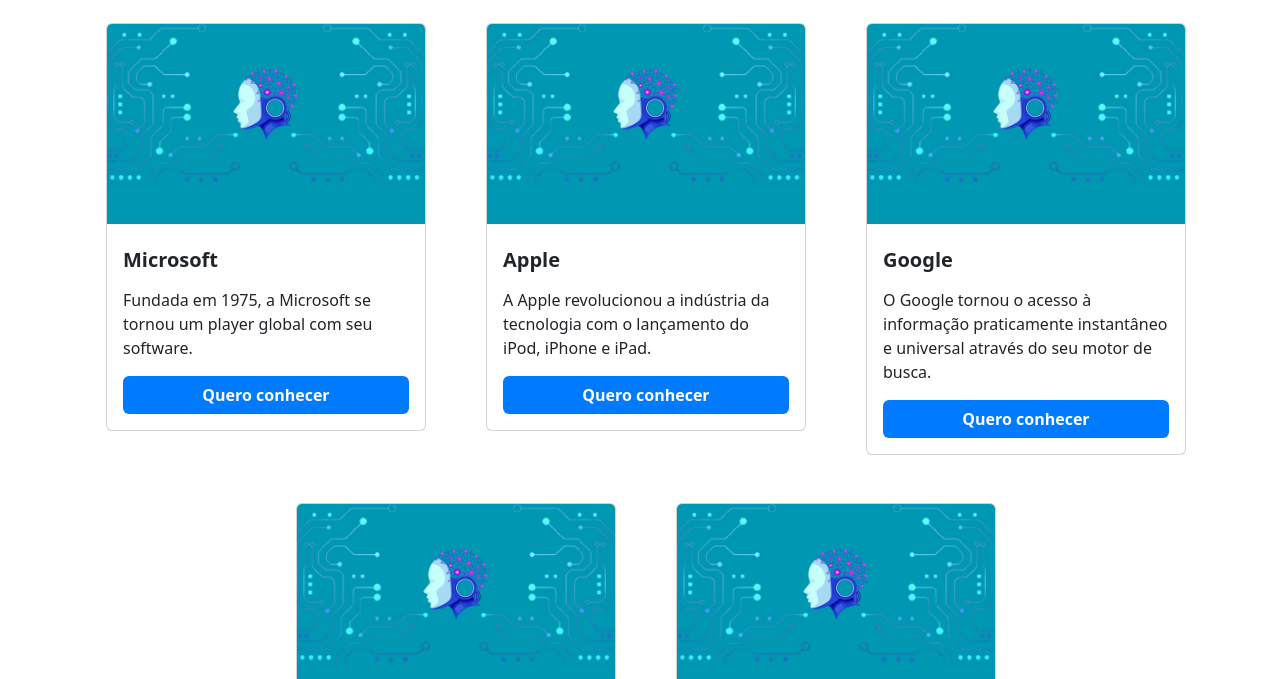
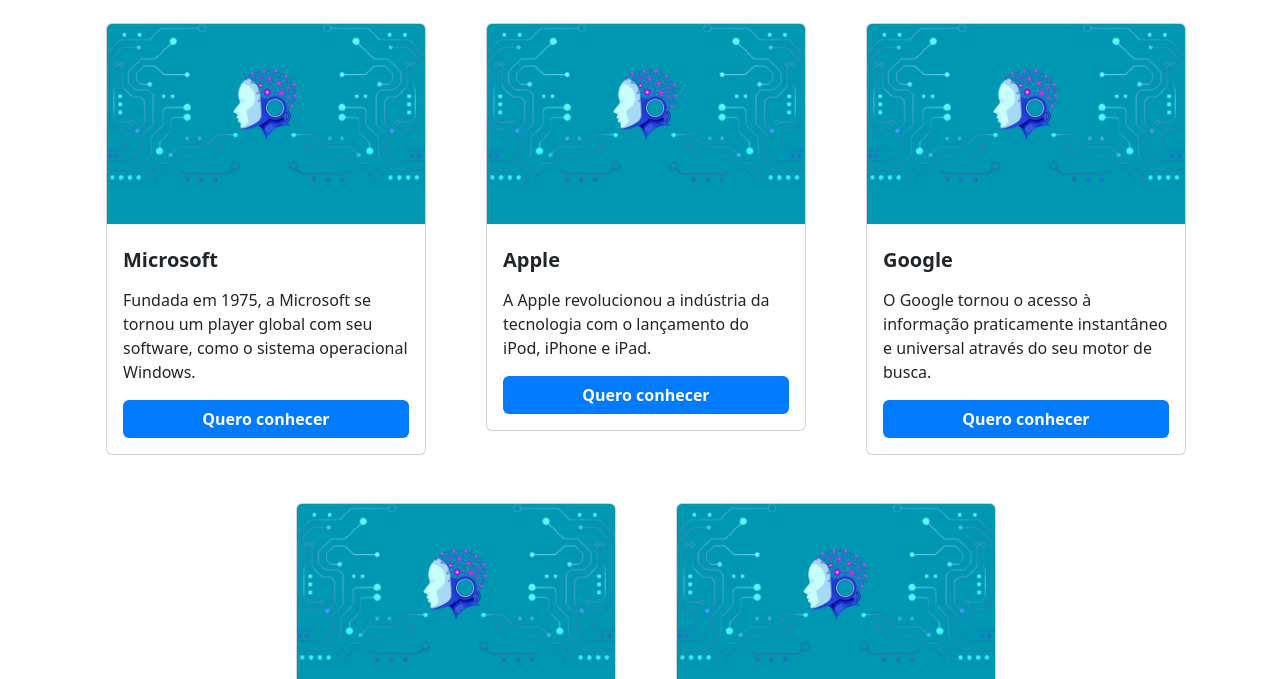
Before and after one commit to FelypeDantas/Globalizacao_projeto_educacional, a plain HTML site: page Empresas/menu_empresas.html in a window 1280 px wide. Shown: the part 121-800 px from the top of the page. Drawn offline with nearby package versions, Linux system fonts and the light colour scheme; files that its build step writes are made by us from their sources.

Commit message:
Update menu_empresas.html

```diff
--- a/Empresas/menu_empresas.html
+++ b/Empresas/menu_empresas.html
@@ -21,7 +21,7 @@
                     <img src="../assets/img/tecnologias-card.png" class="card-img-top" alt="Imagem de Mita e controles de videogame">
                     <div class="card-body">
                         <h5 class="card-title py-2 fw-bold">Microsoft</h5>
-                        <p class="card-text">Fundada em 1975, a Microsoft se tornou um player global com seu software.</p>
+                        <p class="card-text">Fundada em 1975, a Microsoft se tornou um player global com seu software, como o sistema operacional Windows.</p>
                         <a href="https://www.microsoft.com" class="btn botao-padrao w-100 fw-bold">Quero conhecer</a>
                     </div>
                 </div>
```
